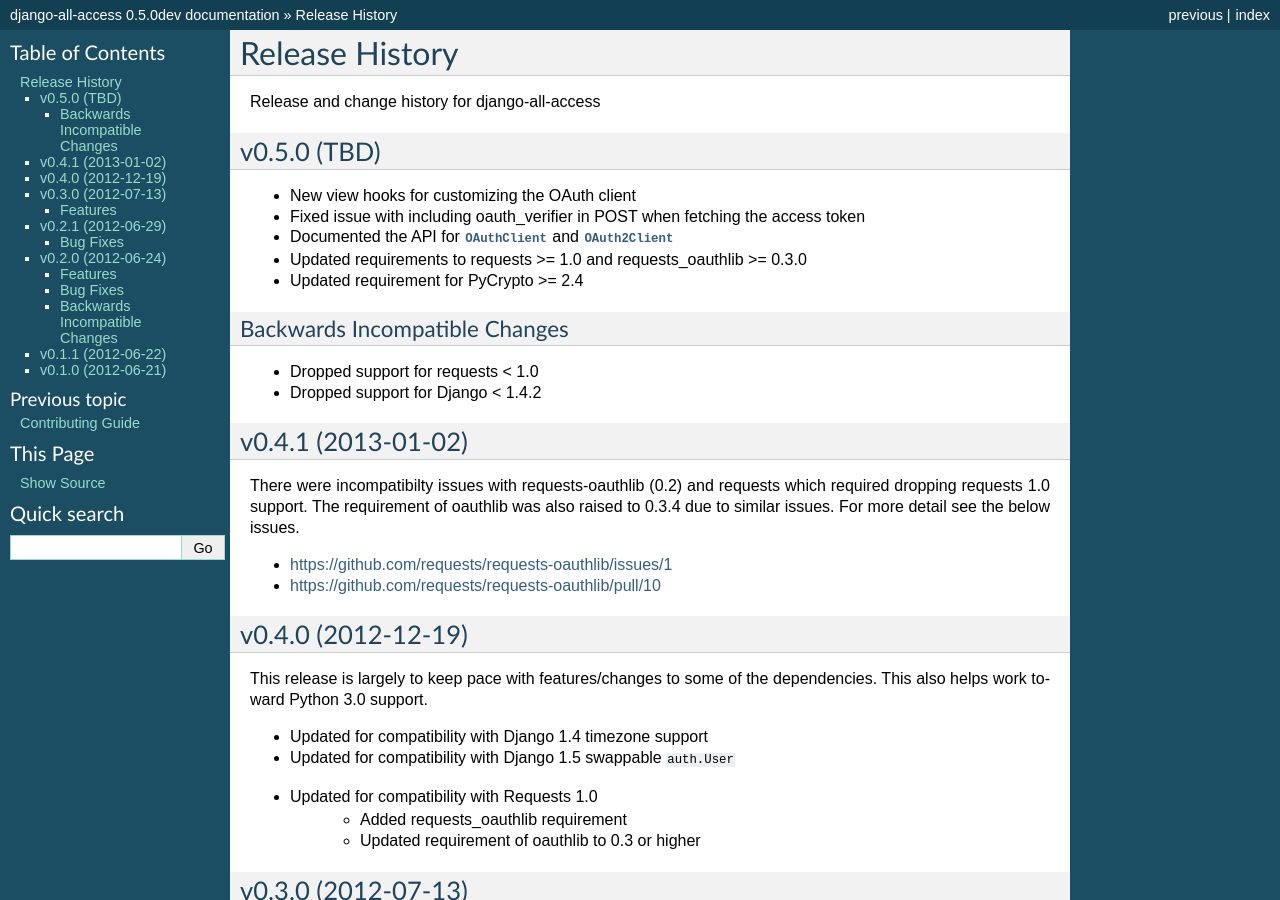
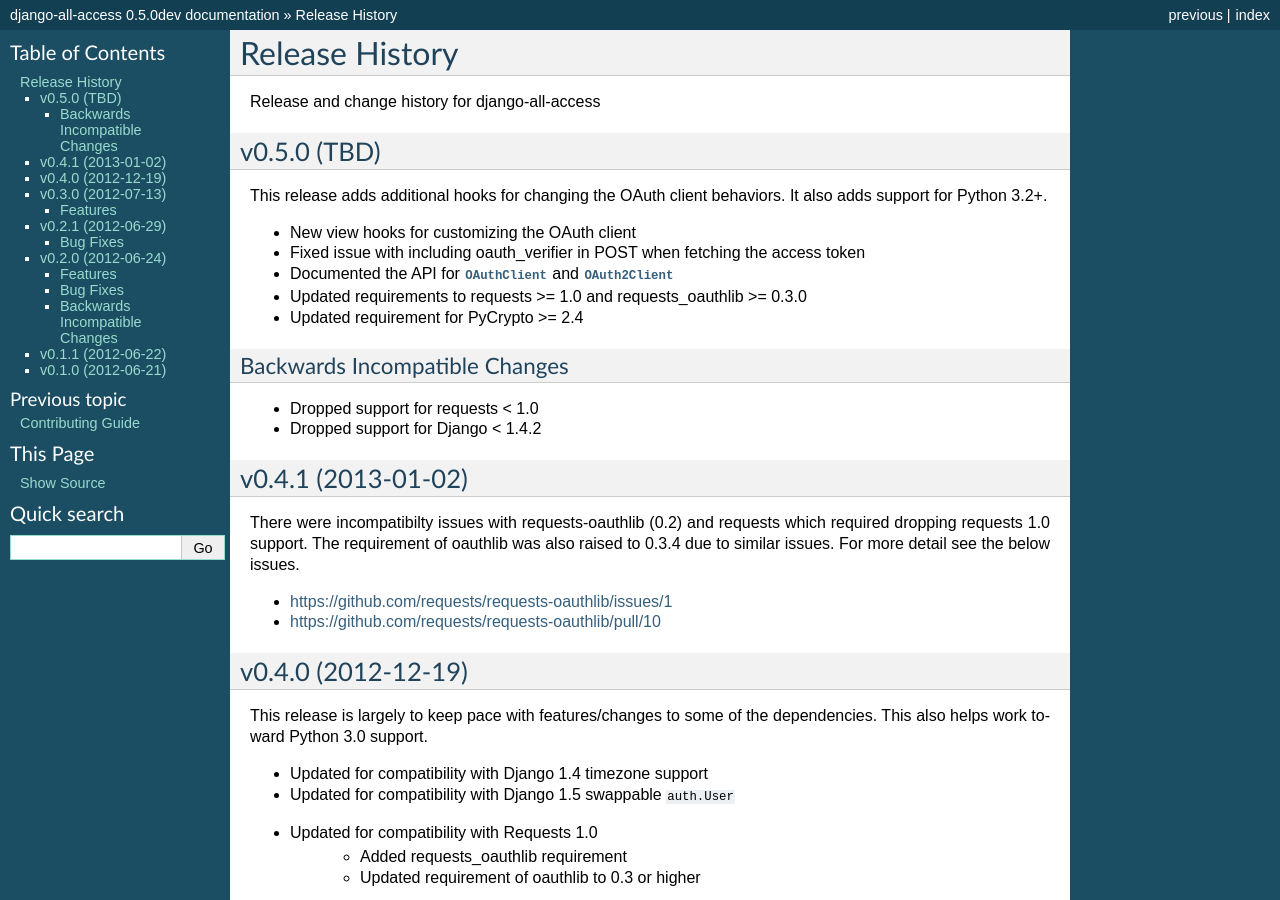
Before and after one commit to mlavin/django-all-access, a Sphinx documentation site: the page built from docs/releases.rst, in a window 1280 px wide and 900 px high. Built offline with Sphinx 7.4.7, drawn with Linux system fonts in a browser that asks for light colours.

Commit message:
Update README, release notes and PyPi info.

```diff
--- a/README.rst
+++ b/README.rst
@@ -32,7 +32,7 @@
     pip install django-all-access
 
 django-all-access requires Python 2.6 or 2.7 along with the following Python
-packages::
+packages. If you are using Django 1.5+ there is experimental support for Python 3.2+::
 
     django>=1.4.2
     pycrypto>=2.4
--- a/docs/releases.rst
+++ b/docs/releases.rst
@@ -6,6 +6,9 @@
 
 v0.5.0 (TBD)
 ------------------------------------
+
+This release adds additional hooks for changing the OAuth client behaviors. It also
+adds support for Python 3.2+.
 
 - New view hooks for customizing the OAuth client
 - Fixed issue with including oauth_verifier in POST when fetching the access token
--- a/setup.py
+++ b/setup.py
@@ -27,8 +27,12 @@
         'Intended Audience :: Developers',
         'License :: OSI Approved :: BSD License',
         'Programming Language :: Python',
+        'Programming Language :: Python :: 2',
         'Programming Language :: Python :: 2.6',
         'Programming Language :: Python :: 2.7',
+        'Programming Language :: Python :: 3',
+        'Programming Language :: Python :: 3.2',
+        'Programming Language :: Python :: 3.3',
         'Topic :: Software Development :: Libraries :: Python Modules',
         'Development Status :: 4 - Beta',
         'Operating System :: OS Independent',
```
